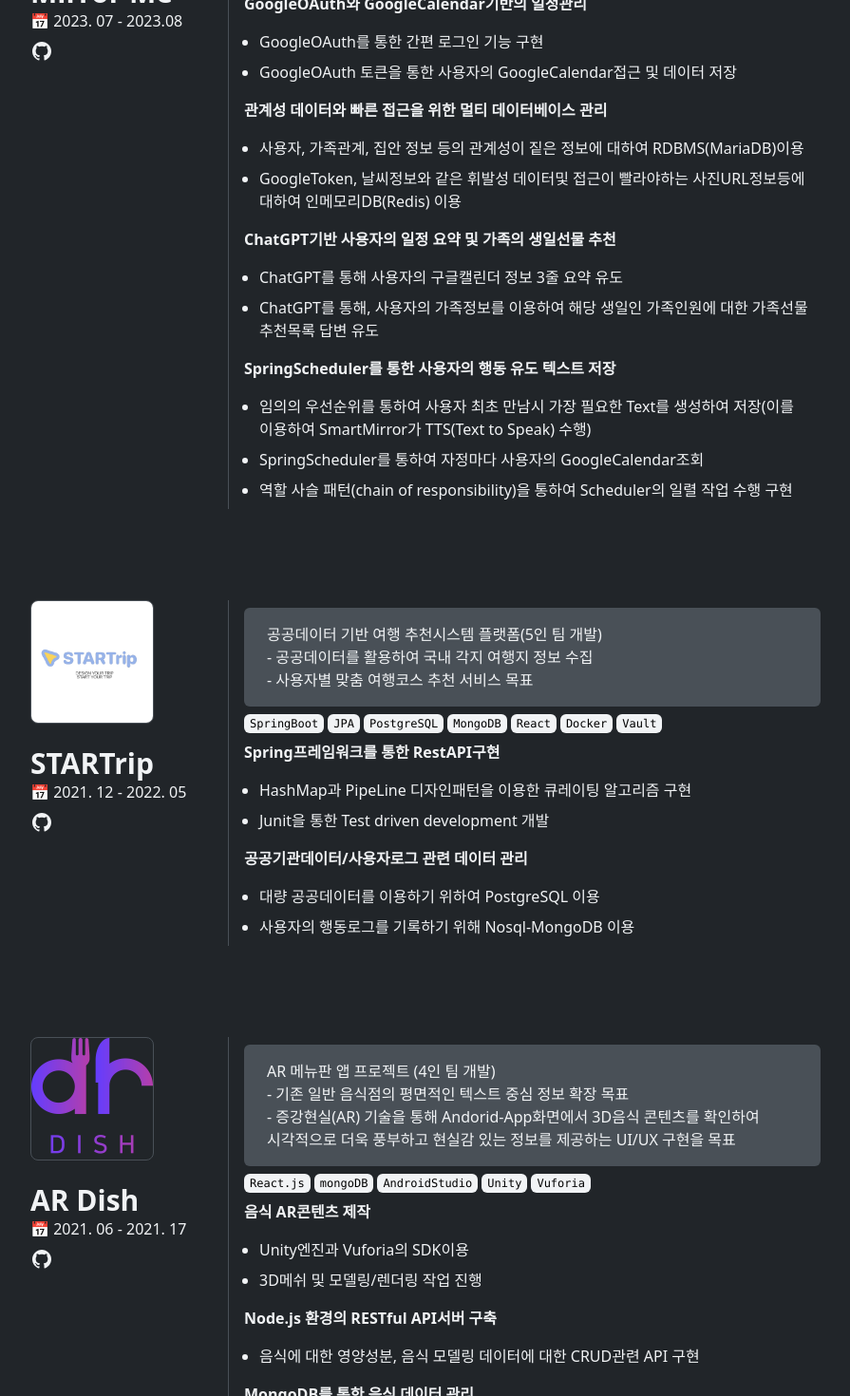
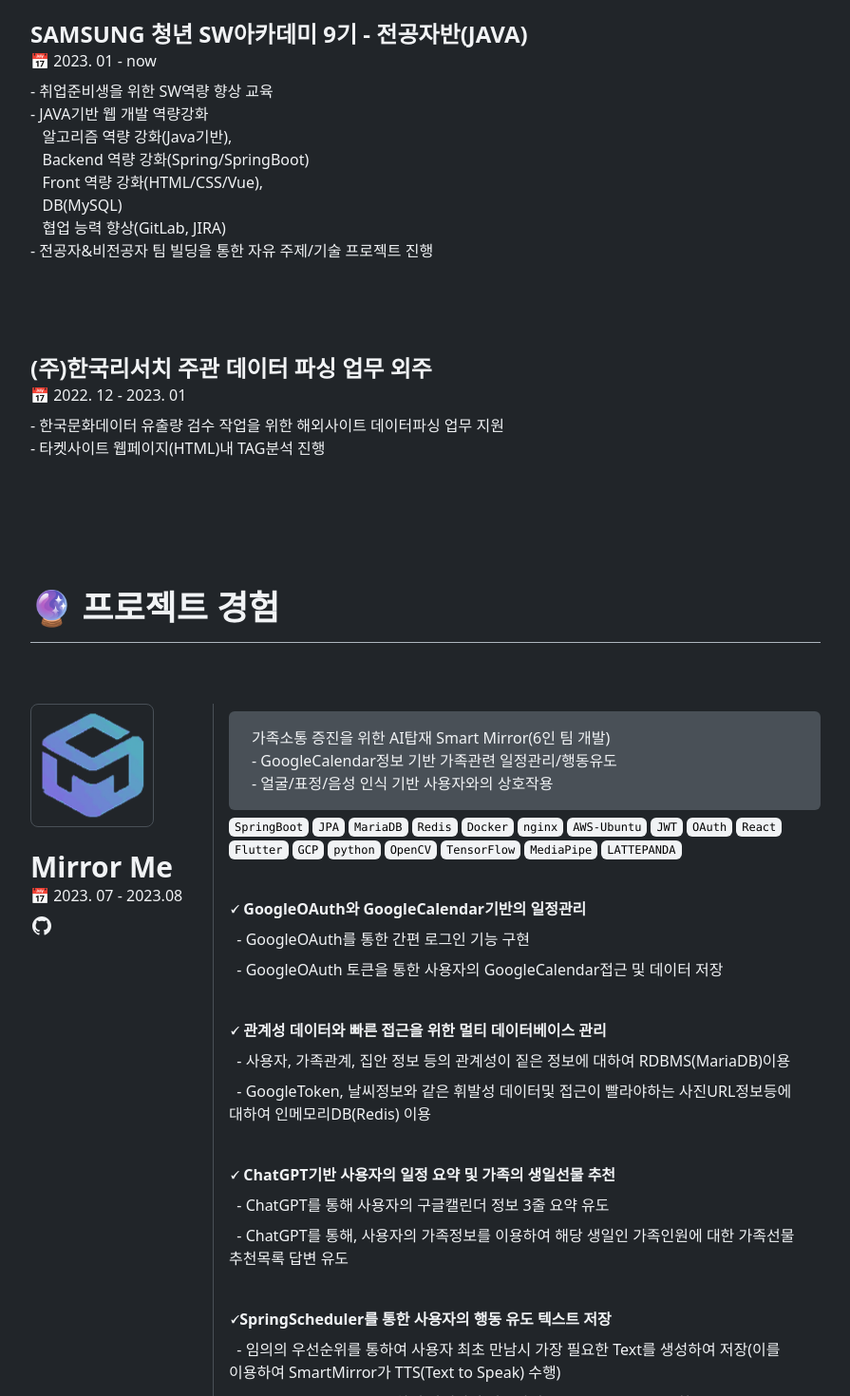
Before and after one commit to kimkyury/kimkyury.github.io, a Next.js app: page / in a window 1280 px wide. Shown: the part 2111-3581 px from the top of the page at 95% size, without its empty margins (192-1087 px from the left). Built offline with nearby package versions, Linux system fonts and the light colour scheme.

Commit message:
feat: Modify Project Content

```diff
--- a/data.json
+++ b/data.json
@@ -92,62 +92,62 @@
     {
       "id": 0,
       "name": "SpringBoot",
-      "description": "-RestAPI구현, Junit 테스트 \n-ORM (JPA, Mybatis) \n-Scheduler 이용 \n-Filter및 JWT이용"
+      "description": "- RestAPI구현, Junit 테스트 \n- ORM (JPA, Mybatis) \n- Scheduler 이용 \n- Filter및 JWT이용"
     },
     {
       "id": 1,
       "name": "JavaScript",
-      "description": "-RestAPI 구현 \n- Jest, K6를 통한 테스트"
+      "description": "- RestAPI 구현 \n- Jest, K6를 통한 테스트"
     },
     {
       "id": 2,
       "name": "Vue",
-      "description": "-Vuetify 라이브러리 이용 \n-Vuex를 통한 데이터 관리"
+      "description": "- Vuetify 라이브러리 이용 \n- Vuex를 통한 데이터 관리"
     },
     {
       "id": 3,
       "name": "React",
-      "description": " -MaterialUI/Bootstrap를 통한 화면 구현 \n-Redux를 통한 데이터 관리"
+      "description": " - MaterialUI/Bootstrap를 통한 화면 구현 \n- Redux를 통한 데이터 관리"
     },
     {
       "id": 4,
       "name": "MariaDB",
-      "description": "-Schema, Table SQL작성 및 관리 "
+      "description": "- Schema, Table SQL작성 및 관리 "
     },
     {
       "id": 5,
       "name": "MySQL",
-      "description": "-Schema, Table SQL작성 및 관리 "
+      "description": "- Schema, Table SQL작성 및 관리 "
     },
     {
       "id": 6,
       "name": "Redis",
-      "description": "-Key/Value 기반 데이터관리 \n-Set,List자료형 활용 \n-AOF방식의 데이터 백업 관리"
+      "description": "- Key/Value 기반 데이터관리 \n- Set, List자료형 활용 \n- AOF 방식의 데이터 백업 관리"
     },
     {
       "id": 7,
-      "name": "AWS - EC2(ubuntu)",
-      "description": "-프로젝트 배포"
+      "name": "EC2(ubuntu)",
+      "description": "- 프로젝트 배포"
     },
     {
       "id": 8,
       "name": "Docker",
-      "description": "-프로젝트 버전관리 \n-Docker-Compose를 통한 프로젝트 환경(Java, Database, Private Key)관리"
+      "description": "- 프로젝트 버전관리 \n- Docker-Compose를 통한 프로젝트 환경(Java, Database, Private Key)관리"
     },
     {
       "id": 9,
       "name": "Git",
-      "description": "-GitFlow방식 이용 \n-CommitConvention (Udacity) 적용"
+      "description": "- GitFlow방식 이용 \n- CommitConvention (Udacity) 적용"
     },
     {
       "id": 10,
       "name": "JIRA",
-      "description": "-Agile방식의 협업 \n-이슈 발행 및 스프린트 관리"
+      "description": "- Agile방식의 협업 \n- 이슈 발행 및 스프린트 관리"
     },
     {
       "id": 11,
       "name": "기타 외부 API 활용",
-      "description": "-KakaoMap, ChatGPT, GoogleOAuth, GoogleCalendar, 공공데이터포탈API ... "
+      "description": "- KakaoMap, ChatGPT, GoogleOAuth, GoogleCalendar, 공공데이터포탈API ... "
     }
   ],
 
--- a/public/markdown/project/0.md
+++ b/public/markdown/project/0.md
@@ -1,9 +1,19 @@
-**음식 AR콘텐츠 제작**
-  - Unity엔진과 Vuforia의 SDK이용
-  - 3D메쉬 및 모델링/렌더링 작업 진행
+&nbsp;
 
-**Node.js 환경의 RESTful API서버 구축**
-  - 음식에 대한 영양성분, 음식 모델링 데이터에 대한 CRUD관련 API 구현
+**🗸 음식 AR콘텐츠 제작**
 
-**MongoDB를 통한 음식 데이터 관리**
-  - 사용자, 영업점, 음식에 대한 collection 관리
+&nbsp;&nbsp;- Unity엔진과 Vuforia의 SDK이용
+
+&nbsp;&nbsp;- 3D메쉬 및 모델링/렌더링 작업 진행
+
+&nbsp;
+
+**🗸 Node.js 환경의 RESTful API서버 구축**
+
+&nbsp;&nbsp;- 음식에 대한 영양성분, 음식 모델링 데이터에 대한 CRUD관련 API 구현
+
+&nbsp;
+
+**🗸 MongoDB를 통한 음식 데이터 관리**
+
+&nbsp;&nbsp;- 사용자, 영업점, 음식에 대한 collection 관리
--- a/public/markdown/project/1.md
+++ b/public/markdown/project/1.md
@@ -1,7 +1,15 @@
-**Spring프레임워크를 통한  RestAPI구현**
-- HashMap과 PipeLine 디자인패턴을 이용한 큐레이팅 알고리즘 구현
-- Junit을 통한 Test driven development 개발
+&nbsp;
 
-**공공기관데이터/사용자로그 관련 데이터 관리**
-- 대량 공공데이터를 이용하기 위하여 PostgreSQL 이용
-- 사용자의 행동로그를 기록하기 위해 Nosql-MongoDB 이용
+**🗸 Spring프레임워크를 통한  RestAPI구현**
+
+&nbsp;&nbsp;- HashMap과 PipeLine 디자인패턴을 이용한 큐레이팅 알고리즘 구현
+
+&nbsp;&nbsp;- Junit을 통한 Test driven development 개발
+
+&nbsp;
+
+**🗸 공공기관데이터/사용자로그 관련 데이터 관리**
+
+&nbsp;&nbsp;- 대량 공공데이터를 이용하기 위하여 PostgreSQL 이용
+
+&nbsp;&nbsp;- 사용자의 행동로그를 기록하기 위해 Nosql-MongoDB 이용
--- a/public/markdown/project/2.md
+++ b/public/markdown/project/2.md
@@ -1,18 +1,33 @@
-**GoogleOAuth와 GoogleCalendar기반의 일정관리**
-- GoogleOAuth를 통한 간편 로그인 기능 구현
-- GoogleOAuth 토큰을 통한 사용자의 GoogleCalendar접근 및 데이터 저장
+&nbsp;
 
-**관계성 데이터와 빠른 접근을 위한 멀티 데이터베이스 관리**
-- 사용자, 가족관계, 집안 정보 등의 관계성이 짙은 정보에 대하여 RDBMS(MariaDB)이용
-- GoogleToken, 날씨정보와 같은 휘발성 데이터및 접근이 빨라야하는 사진URL정보등에 대하여 인메모리DB(Redis) 이용
+**🗸 GoogleOAuth와 GoogleCalendar기반의 일정관리**
 
+&nbsp;&nbsp;- GoogleOAuth를 통한 간편 로그인 기능 구현
 
-**ChatGPT기반 사용자의 일정 요약 및 가족의 생일선물 추천**
-- ChatGPT를 통해 사용자의 구글캘린더 정보 3줄 요약 유도
-- ChatGPT를 통해, 사용자의 가족정보를 이용하여 해당 생일인 가족인원에 대한 가족선물 추천목록 답변 유도
+&nbsp;&nbsp;- GoogleOAuth 토큰을 통한 사용자의 GoogleCalendar접근 및 데이터 저장
 
+&nbsp;
 
-**SpringScheduler를 통한 사용자의 행동 유도 텍스트 저장**
-- 임의의 우선순위를 통하여 사용자 최초 만남시 가장 필요한 Text를 생성하여 저장(이를 이용하여 SmartMirror가 TTS(Text to Speak) 수행)
-- SpringScheduler를 통하여 자정마다 사용자의 GoogleCalendar조회
-- 역할 사슬 패턴(chain of responsibility)을 통하여 Scheduler의 일렬 작업 수행 구현
+**🗸 관계성 데이터와 빠른 접근을 위한 멀티 데이터베이스 관리**
+
+&nbsp;&nbsp;- 사용자, 가족관계, 집안 정보 등의 관계성이 짙은 정보에 대하여 RDBMS(MariaDB)이용
+
+&nbsp;&nbsp;- GoogleToken, 날씨정보와 같은 휘발성 데이터및 접근이 빨라야하는 사진URL정보등에 대하여 인메모리DB(Redis) 이용
+
+&nbsp;
+
+**🗸 ChatGPT기반 사용자의 일정 요약 및 가족의 생일선물 추천**
+
+&nbsp;&nbsp;- ChatGPT를 통해 사용자의 구글캘린더 정보 3줄 요약 유도
+
+&nbsp;&nbsp;- ChatGPT를 통해, 사용자의 가족정보를 이용하여 해당 생일인 가족인원에 대한 가족선물 추천목록 답변 유도
+
+&nbsp;
+
+**🗸SpringScheduler를 통한 사용자의 행동 유도 텍스트 저장**
+
+&nbsp;&nbsp;- 임의의 우선순위를 통하여 사용자 최초 만남시 가장 필요한 Text를 생성하여 저장(이를 이용하여 SmartMirror가 TTS(Text to Speak) 수행)
+
+&nbsp;&nbsp;- SpringScheduler를 통하여 자정마다 사용자의 GoogleCalendar조회
+
+&nbsp;&nbsp;- 역할 사슬 패턴(chain of responsibility)을 통하여 Scheduler의 일렬 작업 수행 구현
--- a/public/markdown/project/3.md
+++ /dev/null
@@ -1,7 +0,0 @@
-- **‘Cause I know what you like boy**
-- **You're my chemical `hype boy`**
-- 내 지난날들은 눈 뜨면 잊는 꿈
-  - `Hype boy` 너만 원해 `Hype boy` 내가 전해
-- And we can go high **말해봐** yeah **느껴봐** mm mm
-- Take him to the sky
-- You know I `hype you boy`
--- a/src/components/Project/ProjectItem.tsx
+++ b/src/components/Project/ProjectItem.tsx
@@ -30,7 +30,7 @@
             />
           )}
           <div className="flex flex-col gap-2">
-            <div className="w-48">
+            <div className="w-44">
               <h3>{name}</h3>
               <div className="flex flex-col">
                 <span>{`${period[0]} - ${period[1]}`}</span>
--- a/src/pages/index.tsx
+++ b/src/pages/index.tsx
@@ -41,10 +41,10 @@
       <Layout>
         <Information information={information} />
         <Education education={education} />
+        <WorkExperience workExperience={workExperience} />
         <Activity activity={activity} />
         <Project project={project} />
         <Skill skill={skill} />
-        <WorkExperience workExperience={workExperience} />
         <Award award={award} />
         <Certificate certificate={certificate} />
       </Layout>
```
